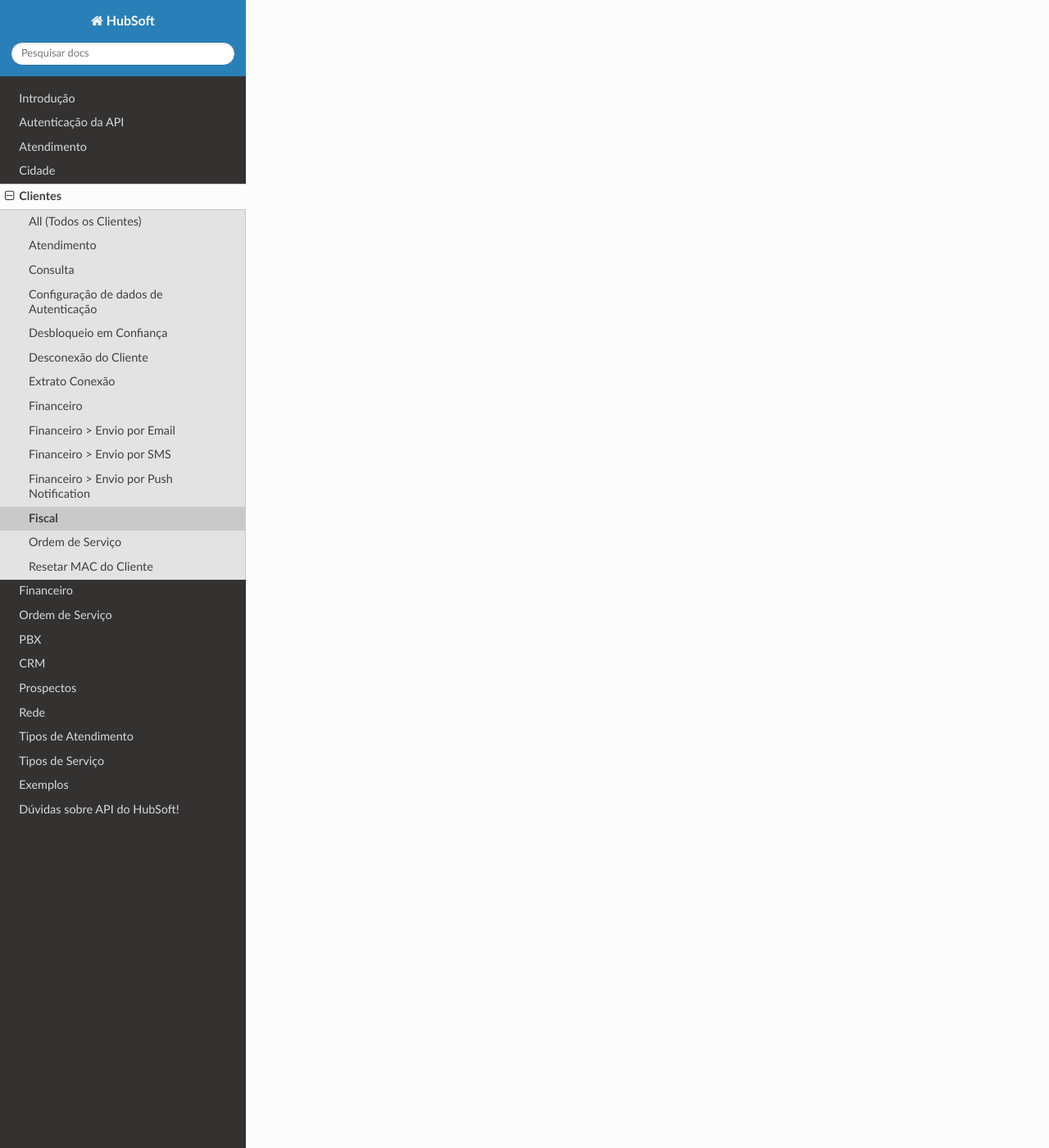
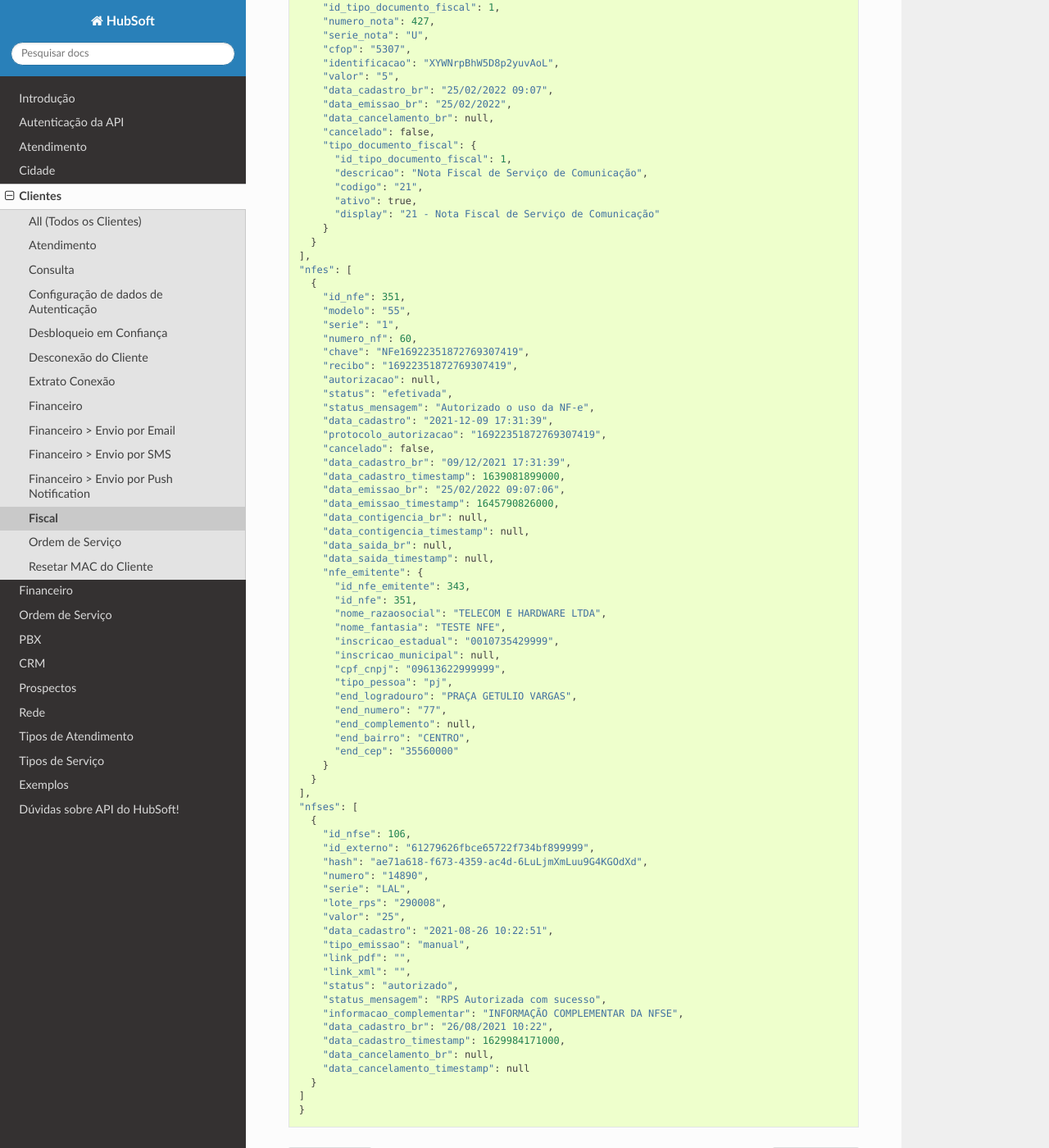
Before and after one commit to hubsoftbrasil/api, a Sphinx documentation site: the page built from docs/source/clientes/fiscal.rst, in a window 1280 px wide and 1400 px high, scrolled down 1741 px. Shown: the whole window at 82% size. Built offline with Sphinx 7.4.7 and the Read the Docs theme 2.0.0, drawn with Linux system fonts in a browser that asks for light colours; some of the changed text lies outside the part shown.

Commit message:
Update fiscal.rst
Melhorias na documentação

```diff
--- a/docs/source/clientes/fiscal.rst
+++ b/docs/source/clientes/fiscal.rst
@@ -33,11 +33,11 @@
       -  Sim
 
    *  -  data_inicio
-      -  Data de Início (Utiliza a data de vencimento como base)
+      -  Data de Início (Utiliza a data de emissão da nota como base)
       -  Não
 
    *  -  data_fim
-      -  Data de Fim (Utiliza a data de vencimento como base)
+      -  Data de Fim (Utiliza a data de emissão da nota como base)
       -  Não
 
 Os atributos podem conter os seguintes valores:
@@ -81,3 +81,96 @@
 	https://endereco_servidor/api/v1/integracao/cliente/nota_fiscal?busca=id_cliente&termo_busca=999&data_inicio=2021-01-01&data_fim=2022-02-23 -k
 
 Retorno da requisição GET::
+
+  {
+  "status": "success",
+  "msg": "Dados carregados com sucesso",
+  "cliente": {
+    "id_cliente": 23285,
+    "codigo_cliente": 1382,
+    "nome_razaosocial": "HUBSOFT BRASIL"
+  },
+  "notas_fiscais": [
+    {
+      "id_nota_fiscal": 3064,
+      "id_tipo_documento_fiscal": 1,
+      "numero_nota": 427,
+      "serie_nota": "U",
+      "cfop": "5307",
+      "identificacao": "XYWNrpBhW5D8p2yuvAoL",
+      "valor": "5",
+      "data_cadastro_br": "25/02/2022 09:07",
+      "data_emissao_br": "25/02/2022",
+      "data_cancelamento_br": null,
+      "cancelado": false,
+      "tipo_documento_fiscal": {
+        "id_tipo_documento_fiscal": 1,
+        "descricao": "Nota Fiscal de Serviço de Comunicação",
+        "codigo": "21",
+        "ativo": true,
+        "display": "21 - Nota Fiscal de Serviço de Comunicação"
+      }
+    }
+  ],
+  "nfes": [
+    {
+      "id_nfe": 351,
+      "modelo": "55",
+      "serie": "1",
+      "numero_nf": 60,
+      "chave": "NFe16922351872769307419",
+      "recibo": "16922351872769307419",
+      "autorizacao": null,
+      "status": "efetivada",
+      "status_mensagem": "Autorizado o uso da NF-e",
+      "data_cadastro": "2021-12-09 17:31:39",
+      "protocolo_autorizacao": "16922351872769307419",
+      "cancelado": false,
+      "data_cadastro_br": "09/12/2021 17:31:39",
+      "data_cadastro_timestamp": 1639081899000,
+      "data_emissao_br": "25/02/2022 09:07:06",
+      "data_emissao_timestamp": 1645790826000,
+      "data_contigencia_br": null,
+      "data_contigencia_timestamp": null,
+      "data_saida_br": null,
+      "data_saida_timestamp": null,
+      "nfe_emitente": {
+        "id_nfe_emitente": 343,
+        "id_nfe": 351,
+        "nome_razaosocial": "TELECOM E HARDWARE LTDA",
+        "nome_fantasia": "TESTE NFE",
+        "inscricao_estadual": "0010735429999",
+        "inscricao_municipal": null,
+        "cpf_cnpj": "09613622999999",
+        "tipo_pessoa": "pj",
+        "end_logradouro": "PRAÇA GETULIO VARGAS",
+        "end_numero": "77",
+        "end_complemento": null,
+        "end_bairro": "CENTRO",
+        "end_cep": "35560000"
+      }
+    }
+  ],
+  "nfses": [
+    {
+      "id_nfse": 106,
+      "id_externo": "61279626fbce65722f734bf899999",
+      "hash": "ae71a618-f673-4359-ac4d-6LuLjmXmLuu9G4KGOdXd",
+      "numero": "14890",
+      "serie": "LAL",
+      "lote_rps": "290008",
+      "valor": "25",
+      "data_cadastro": "2021-08-26 10:22:51",
+      "tipo_emissao": "manual",
+      "link_pdf": "",
+      "link_xml": "",
+      "status": "autorizado",
+      "status_mensagem": "RPS Autorizada com sucesso",
+      "informacao_complementar": "INFORMAÇÃO COMPLEMENTAR DA NFSE",
+      "data_cadastro_br": "26/08/2021 10:22",
+      "data_cadastro_timestamp": 1629984171000,
+      "data_cancelamento_br": null,
+      "data_cancelamento_timestamp": null
+    }
+  ]
+  }
```
Also changed, not shown: other parts of docs/source/clientes/fiscal.rst (+2 -2 lines).
